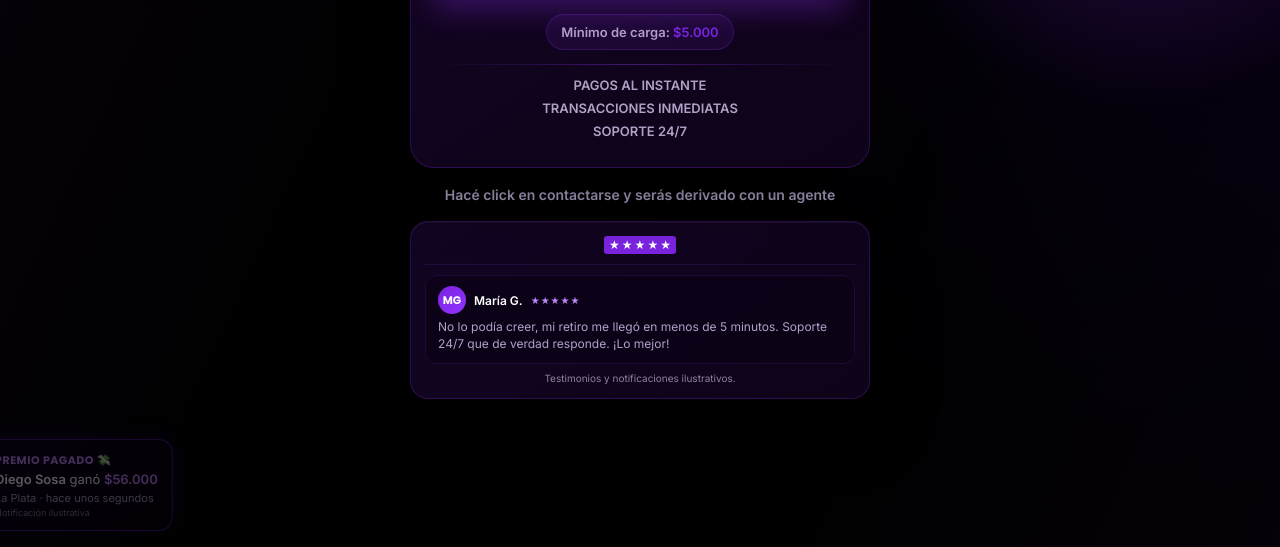
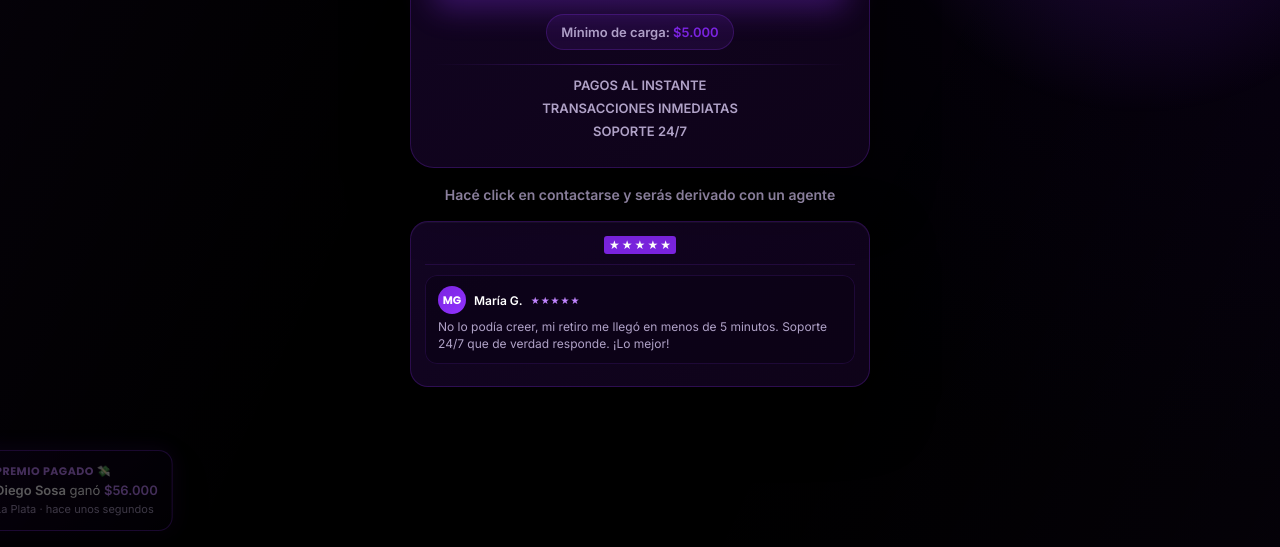
Before and after one commit to OnlyNetCompany/ganamoslanding, a plain HTML site: page landing5/index.html in a window 1280 px wide. Shown: the part 253-800 px from the top of the page. Drawn offline with Linux system fonts and the light colour scheme; a script that the page names is missing.

Commit message:
Clear illustrative note and notification text
Removed illustrative text from the notification section.

```diff
--- a/landing5/index.html
+++ b/landing5/index.html
@@ -194,7 +194,7 @@
             </div>
           </div>
         </div>
-        <p class="illustrative-note">Testimonios y notificaciones ilustrativos.</p>
+        <p class="illustrative-note"></p>
       </section>
     </main>
 
@@ -210,7 +210,7 @@
           <span id="winCity">Buenos Aires</span> · hace
           <span id="winTime">1 minuto</span>
         </div>
-        <div class="win-note">Notificación ilustrativa</div>
+        <div class="win-note"></div>
       </div>
     </div>
 
```
